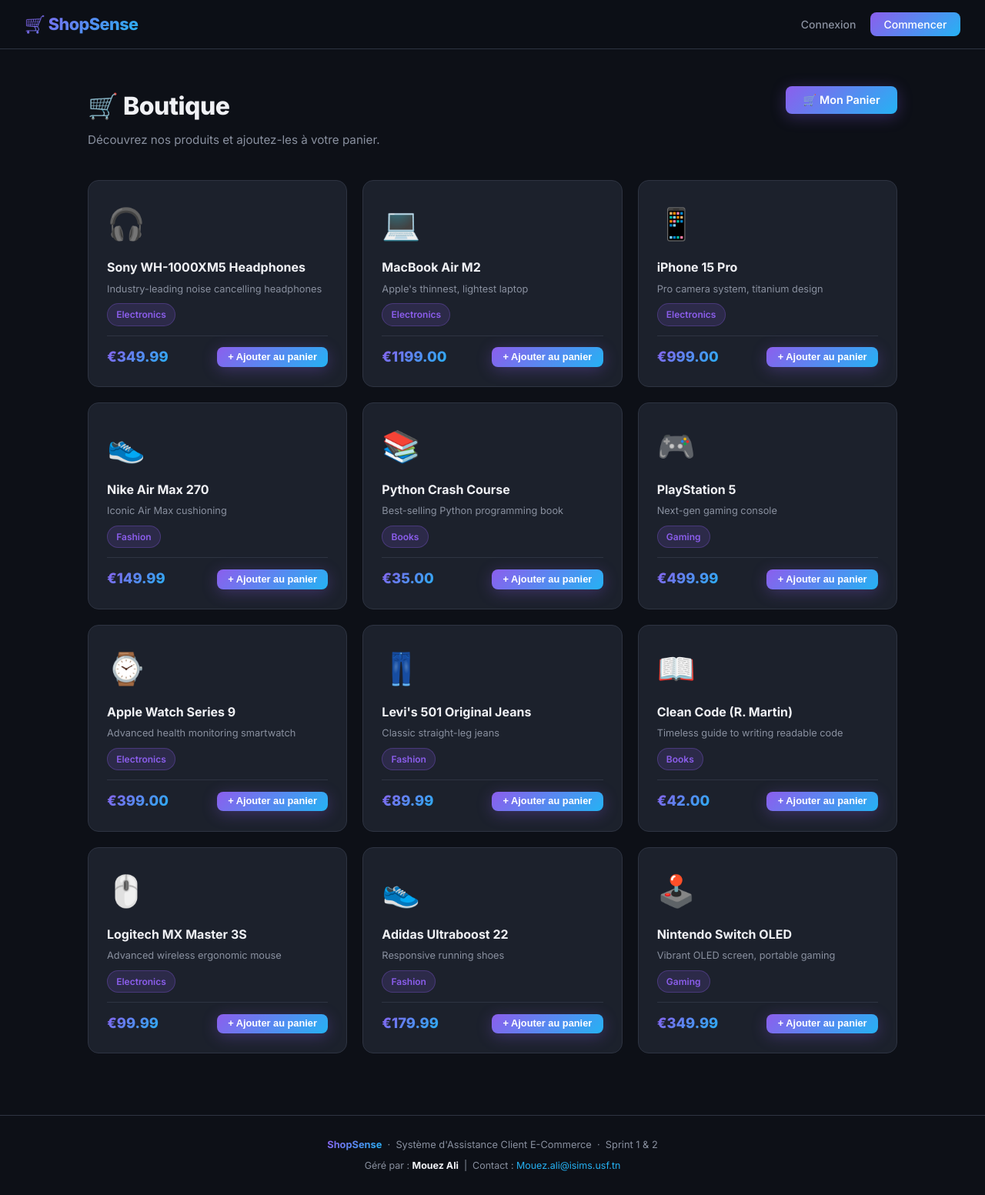
After one commit to kchaouskandar/projet-E-Commerce, a Flask app: template app/templates/shop.html in a window 1280 px wide. The commit adds this page. Shown: the whole page at 77% size. Run offline with Flask 3, Linux system fonts and the light colour scheme; the template is opened without the code that fills it: values that come from a table or form of the project are taken from there, others are empty; tables that the repository leaves empty hold one stand-in row (values such as "Sample post").

Commit message:
feat: add boutique (shop), mini panier et confirmation de commande
- /shop : grille de tous les produits avec bouton Ajouter au panier
- Session-based cart (add/remove par produit)
- Navbar : lien Boutique + badge animé avec le nb d'articles
- /cart : tableau des articles, sous-totaux, total, bouton Retirer
- /checkout POST : crée les Purchase records et vide le panier
- CSS : shop-grid, shop-card, cart-badge, cart-summary
- Traduction complète en français

```diff
--- a/app/static/styles.css
+++ b/app/static/styles.css
@@ -760,3 +760,149 @@ tbody td {
   .rec-card { grid-template-columns: 48px 1fr; }
   .rec-card__price { display: none; }
 }
+
+/* ══════════════════════════════════════════════════════════
+   PAGE HEADER — flex variant (boutique)
+   ══════════════════════════════════════════════════════════ */
+.page-header {
+  display: flex;
+  align-items: flex-start;
+  justify-content: space-between;
+  flex-wrap: wrap;
+  gap: 1rem;
+  margin-bottom: 2.5rem;
+}
+
+/* ══════════════════════════════════════════════════════════
+   CART BADGE (navbar)
+   ══════════════════════════════════════════════════════════ */
+.cart-nav-link {
+  position: relative;
+  font-size: 1.2rem;
+  padding: .4rem .6rem !important;
+  color: var(--text-muted) !important;
+  transition: color var(--transition) !important;
+}
+.cart-nav-link:hover { color: var(--accent-1) !important; }
+
+.cart-badge {
+  position: absolute;
+  top: -4px;
+  right: -4px;
+  background: var(--accent-grad);
+  color: #fff;
+  font-size: .65rem;
+  font-weight: 800;
+  min-width: 18px;
+  height: 18px;
+  border-radius: 100px;
+  display: flex;
+  align-items: center;
+  justify-content: center;
+  padding: 0 4px;
+  animation: popIn .25s cubic-bezier(.4,0,.2,1);
+}
+@keyframes popIn {
+  from { transform: scale(0); opacity: 0; }
+  to   { transform: scale(1); opacity: 1; }
+}
+
+/* ══════════════════════════════════════════════════════════
+   SHOP GRID
+   ══════════════════════════════════════════════════════════ */
+.shop-grid {
+  display: grid;
+  grid-template-columns: repeat(auto-fill, minmax(260px, 1fr));
+  gap: 1.25rem;
+}
+
+.shop-card {
+  background: var(--bg-card);
+  border: 1px solid var(--border);
+  border-radius: var(--radius-md);
+  padding: 1.5rem;
+  display: flex;
+  flex-direction: column;
+  gap: .75rem;
+  transition: transform var(--transition), border-color var(--transition), box-shadow var(--transition);
+}
+.shop-card:hover {
+  transform: translateY(-5px);
+  border-color: hsla(259,80%,65%,.45);
+  box-shadow: var(--shadow-glow);
+}
+
+.shop-card__emoji { font-size: 2.5rem; }
+
+.shop-card__info { flex: 1; }
+
+.shop-card__name {
+  font-size: 1rem;
+  font-weight: 700;
+  margin-bottom: .3rem;
+}
+.shop-card__desc {
+  font-size: .8rem;
+  color: var(--text-muted);
+  margin-bottom: .6rem;
+  line-height: 1.5;
+}
+
+.shop-card__footer {
+  display: flex;
+  align-items: center;
+  justify-content: space-between;
+  gap: .75rem;
+  margin-top: auto;
+  padding-top: .75rem;
+  border-top: 1px solid var(--border);
+}
+
+.shop-card__price {
+  font-size: 1.15rem;
+  font-weight: 800;
+  background: var(--accent-grad);
+  -webkit-background-clip: text;
+  -webkit-text-fill-color: transparent;
+  background-clip: text;
+  white-space: nowrap;
+}
+
+.shop-card__btn { white-space: nowrap; }
+
+/* ══════════════════════════════════════════════════════════
+   CART SUMMARY
+   ══════════════════════════════════════════════════════════ */
+.cart-summary {
+  background: var(--bg-card);
+  border: 1px solid var(--border);
+  border-radius: var(--radius-md);
+  padding: 1.5rem 2rem;
+  display: flex;
+  align-items: center;
+  justify-content: space-between;
+  flex-wrap: wrap;
+  gap: 1rem;
+}
+
+.cart-summary__total {
+  font-size: 1.25rem;
+  font-weight: 600;
+  color: var(--text-muted);
+}
+.cart-summary__total span {
+  font-size: 1.75rem;
+  font-weight: 800;
+  background: var(--accent-grad);
+  -webkit-background-clip: text;
+  -webkit-text-fill-color: transparent;
+  background-clip: text;
+  margin-left: .25rem;
+}
+
+.cart-summary__actions {
+  display: flex;
+  align-items: center;
+  gap: 1rem;
+  flex-wrap: wrap;
+}
--- a/app/templates/base.html
+++ b/app/templates/base.html
@@ -15,9 +15,19 @@
     <a href="{{ url_for('main.index') }}" class="navbar__brand">🛒 ShopSense</a>
     <ul class="navbar__links">
       {% if current_user.is_authenticated %}
+        <li><a href="{{ url_for('main.shop') }}"           {% if request.endpoint == 'main.shop'           %}class="active"{% endif %}>Boutique</a></li>
         <li><a href="{{ url_for('main.history') }}"         {% if request.endpoint == 'main.history'         %}class="active"{% endif %}>Historique</a></li>
         <li><a href="{{ url_for('main.dashboard') }}"       {% if request.endpoint == 'main.dashboard'       %}class="active"{% endif %}>Tableau de bord</a></li>
         <li><a href="{{ url_for('main.recommendations') }}" {% if request.endpoint == 'main.recommendations' %}class="active"{% endif %}>Recommandations</a></li>
+        <li>
+          <a href="{{ url_for('main.cart') }}" class="cart-nav-link" {% if request.endpoint == 'main.cart' %}style="color:var(--accent-1);"{% endif %}>
+            🛒
+            {% set cart_count = session.get('cart', {}).values() | sum %}
+            {% if cart_count > 0 %}
+              <span class="cart-badge">{{ cart_count }}</span>
+            {% endif %}
+          </a>
+        </li>
         <li>
           <span class="navbar__user">👤 {{ current_user.name }}</span>
         </li>
--- /dev/null
+++ b/app/templates/shop.html
@@ -0,0 +1,55 @@
+{% extends "base.html" %}
+{% block title %}Boutique — ShopSense{% endblock %}
+
+{% block content %}
+<div class="page-wrapper">
+
+  <div class="page-header">
+    <div>
+      <h1>🛒 Boutique</h1>
+      <p>Découvrez nos produits et ajoutez-les à votre panier.</p>
+    </div>
+    <a href="{{ url_for('main.cart') }}" class="btn btn-primary" style="position:relative;">
+      🛒 Mon Panier
+      {% set cart_count = session.get('cart', {}).values() | sum %}
+      {% if cart_count > 0 %}
+        <span class="cart-badge">{{ cart_count }}</span>
+      {% endif %}
+    </a>
+  </div>
+
+  <!-- Grille des produits -->
+  {% set emojis = ['🎧','💻','📱','👟','📚','🎮','⌚','👖','📖','🖱️','👟','🕹️'] %}
+  <div class="shop-grid">
+    {% for product in products %}
+    <div class="shop-card" id="product-{{ product.id }}">
+
+      <div class="shop-card__emoji">{{ emojis[(loop.index0) % emojis|length] }}</div>
+
+      <div class="shop-card__info">
+        <div class="shop-card__name">{{ product.name }}</div>
+        <div class="shop-card__desc">{{ product.description }}</div>
+        <span class="badge badge-cat">{{ product.category }}</span>
+      </div>
+
+      <div class="shop-card__footer">
+        <div class="shop-card__price">€{{ "%.2f" | format(product.price) }}</div>
+
+        <form method="POST" action="{{ url_for('main.cart_add', product_id=product.id) }}">
+          {% set in_cart = cart.get(product.id | string, 0) %}
+          <button type="submit" class="btn btn-primary btn-sm shop-card__btn">
+            {% if in_cart > 0 %}
+              ✅ Ajouter encore (×{{ in_cart }})
+            {% else %}
+              + Ajouter au panier
+            {% endif %}
+          </button>
+        </form>
+      </div>
+
+    </div>
+    {% endfor %}
+  </div>
+
+</div>
+{% endblock %}
```
Also changed, not shown: app/routes.py (+81 -2 lines), app/templates/cart.html (added, +83 -0 lines).
